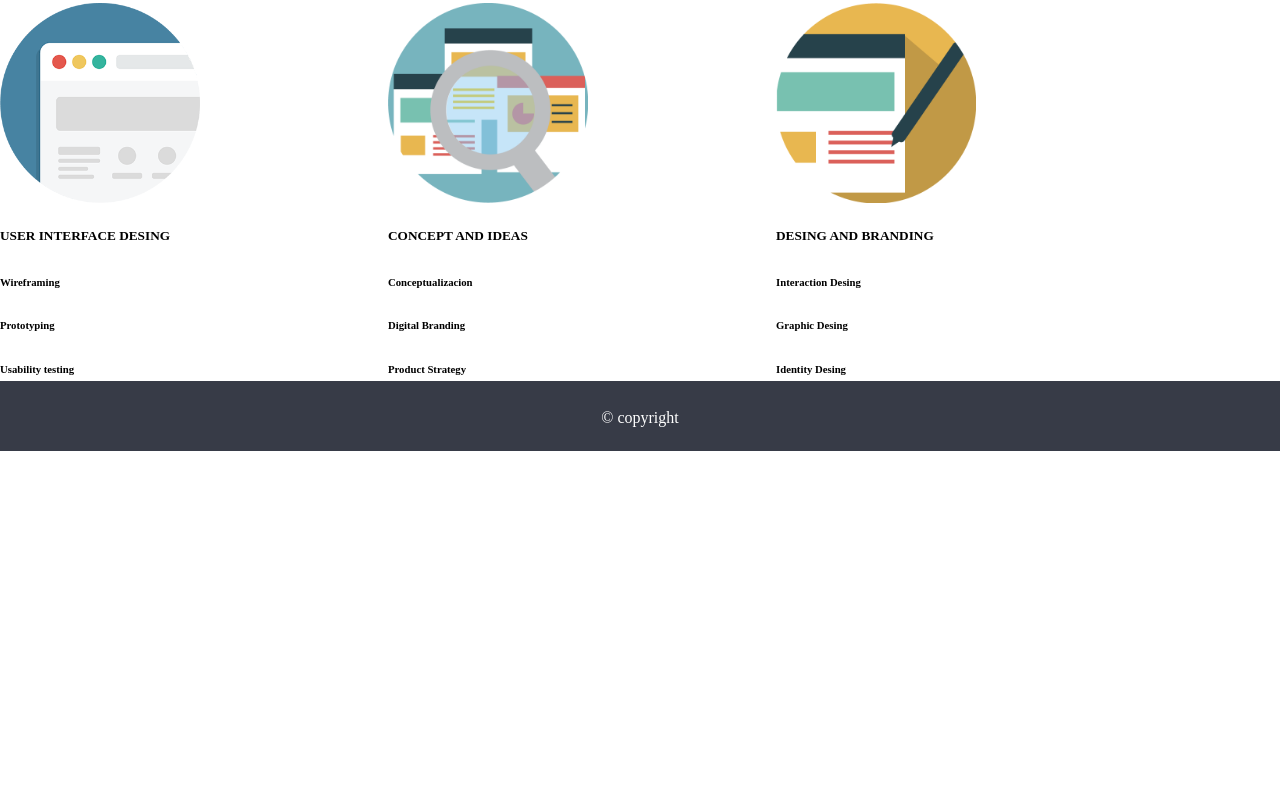
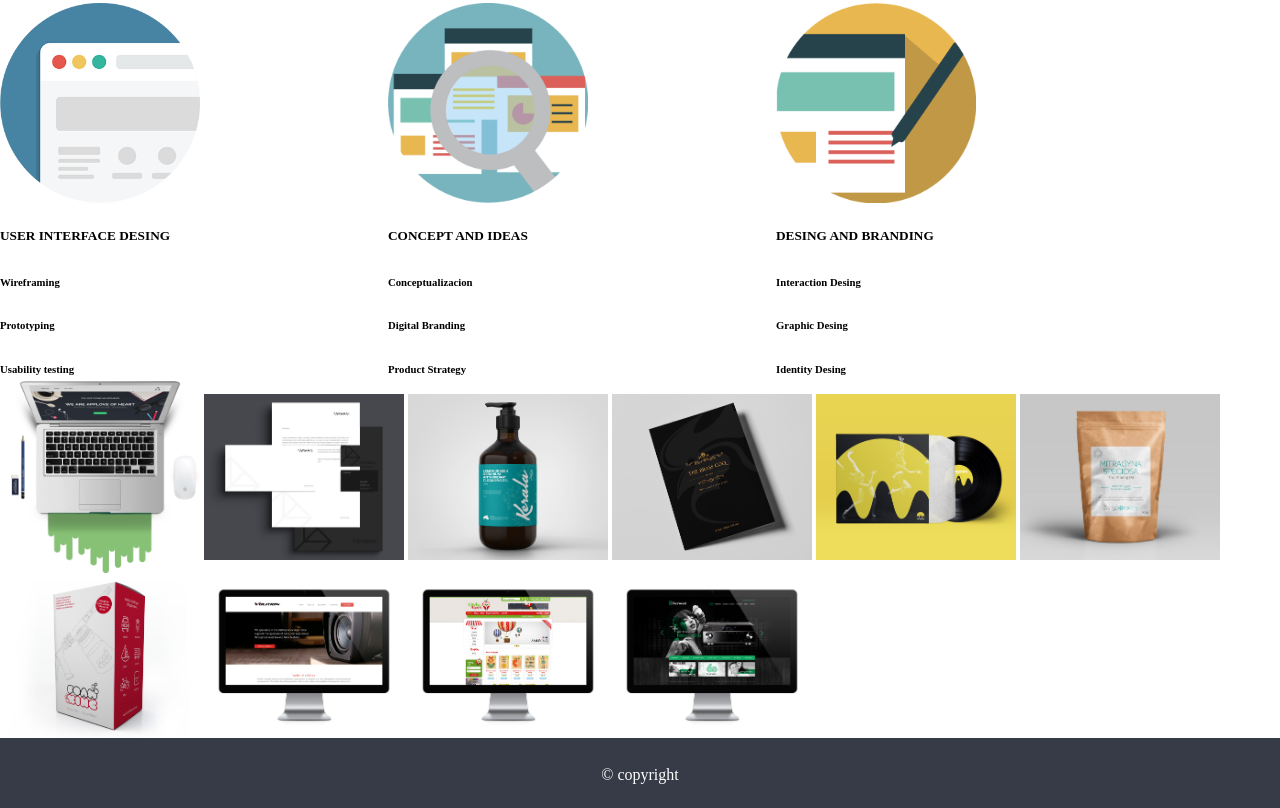
Before and after one commit to mireyasantiago/esquema, a plain HTML site: page index.html in a window 1280 px wide. Shown: the part 859-1667 px from the top of the page. Before the commit the page ends 1310 px from the top, so only its background shows below. Drawn offline with Linux system fonts and the light colour scheme; files whose address does not match are found by name.

Commit message:
añadiendo imagenes

```diff
--- a/index.html
+++ b/index.html
@@ -63,8 +63,26 @@
 				<h6 class="mb-0"> Identity Desing </h6>
 			</div>
 		</div>
+	</section>
+<!--seccion Word-->
+  <section >
+		<img src="assets/images/hero.png" alt="" width="200">
+		<img src="assets/images/cuadro.jpg" alt="" width="200">
+		<img src="assets/images/img-2.jpg" alt="" width="200">
+		<img src="assets/images/img-3.jpg" alt="" width="200">
+		<img src="assets/images/img-4.jpg" alt="" width="200">
+		<img src="assets/images/img-5.jpg" alt="" width="200">
+		<img src="assets/images/img-6.jpg" alt="" width="200">
+		<img src="assets/images/img-7.jpg" alt="" width="200">
+		<img src="assets/images/img-8.jpg" alt="" width="200">
+		<img src="assets/images/img-9.jpg" alt="" width="200">
+
 
 	</section>
+
+
+
+	<!--seccion de el footer -->
 	<footer>
 		<p>  © copyright </p>
 	</footer>
```
Also changed, not shown: assets/images/cuadro.jpg (renamed from assets/images/img-1.jpg).
